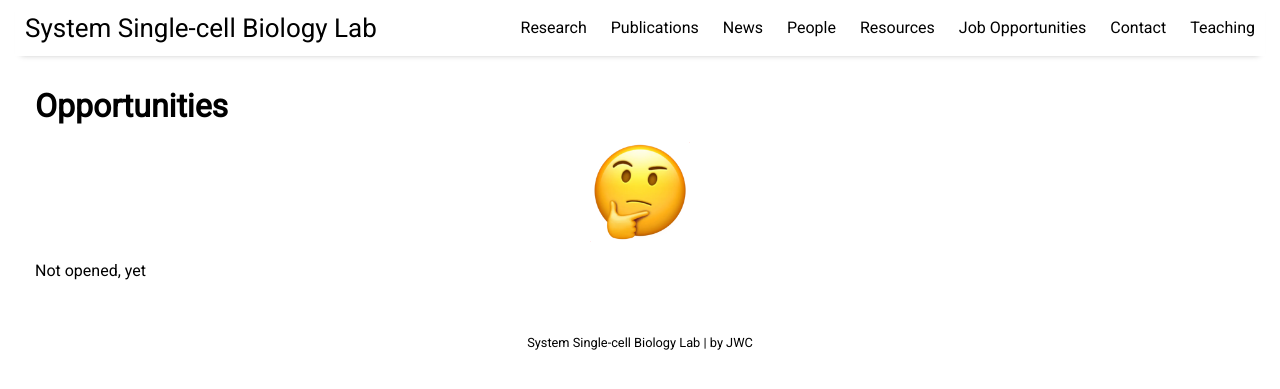
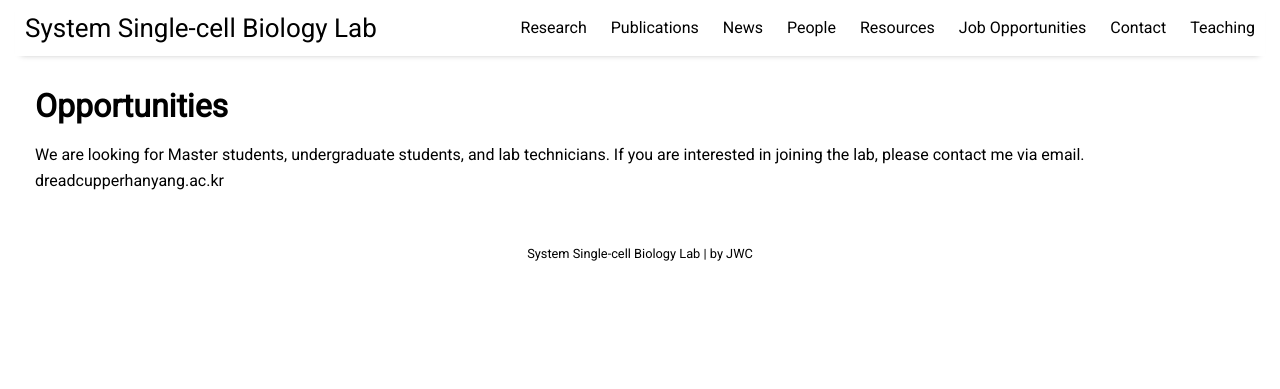
Before and after one commit to jaewon-cho/jaewon-cho.github.io, a Jekyll site: the page built from pages/opportunities.md, in a window 1280 px wide. Shown: the top 389 px of the page. Built offline with Jekyll 4.4.1, drawn with Linux system fonts in a browser that asks for light colours; nearby versions of some CDN libraries.

Commit message:
Update opportunities.md

```diff
--- a/pages/opportunities.md
+++ b/pages/opportunities.md
@@ -4,6 +4,6 @@ title: Opportunities
 permalink: /opportunities
 ---
 
-<img src="/assets/img/job.png" width="100"/>
-
-Not opened, yet
+We are looking for Master students, undergraduate students, and lab technicians.
+If you are interested in joining the lab, please contact me via email.
+dreadcupper<at>hanyang.ac.kr
```
